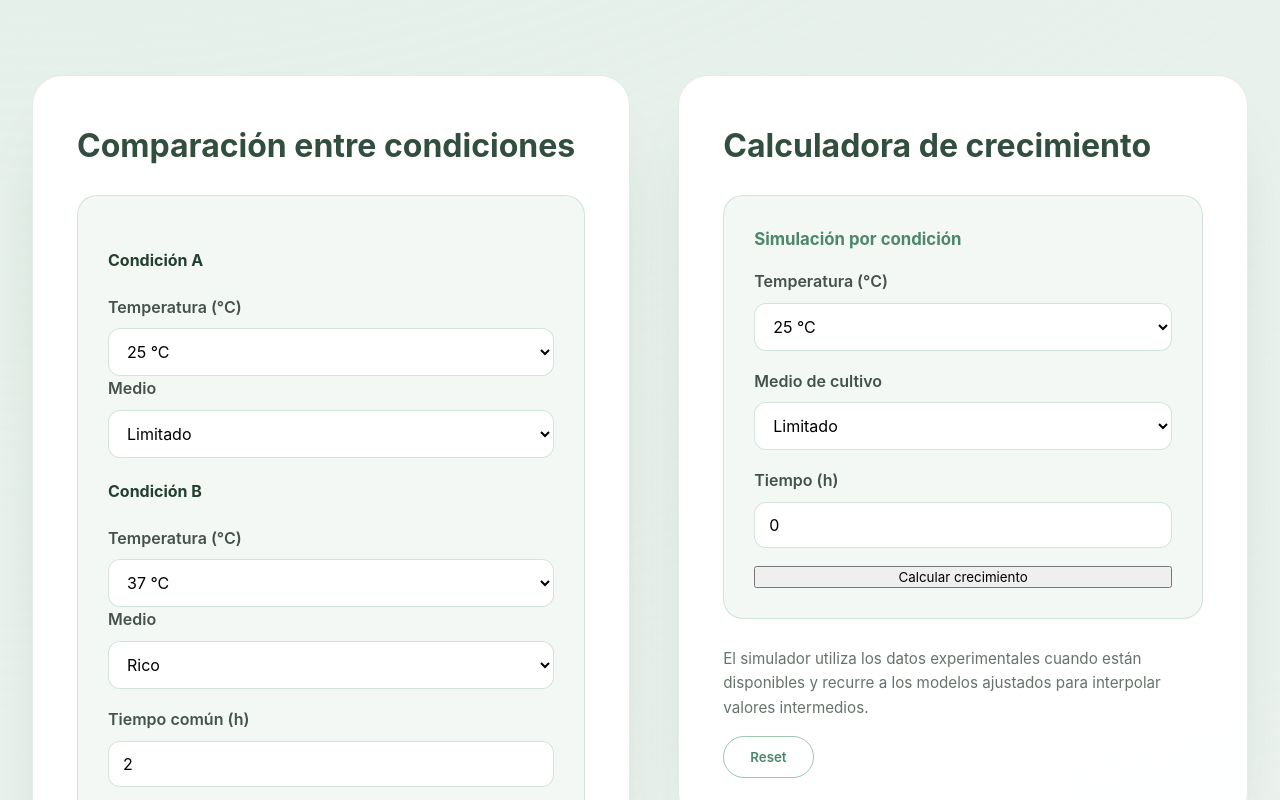
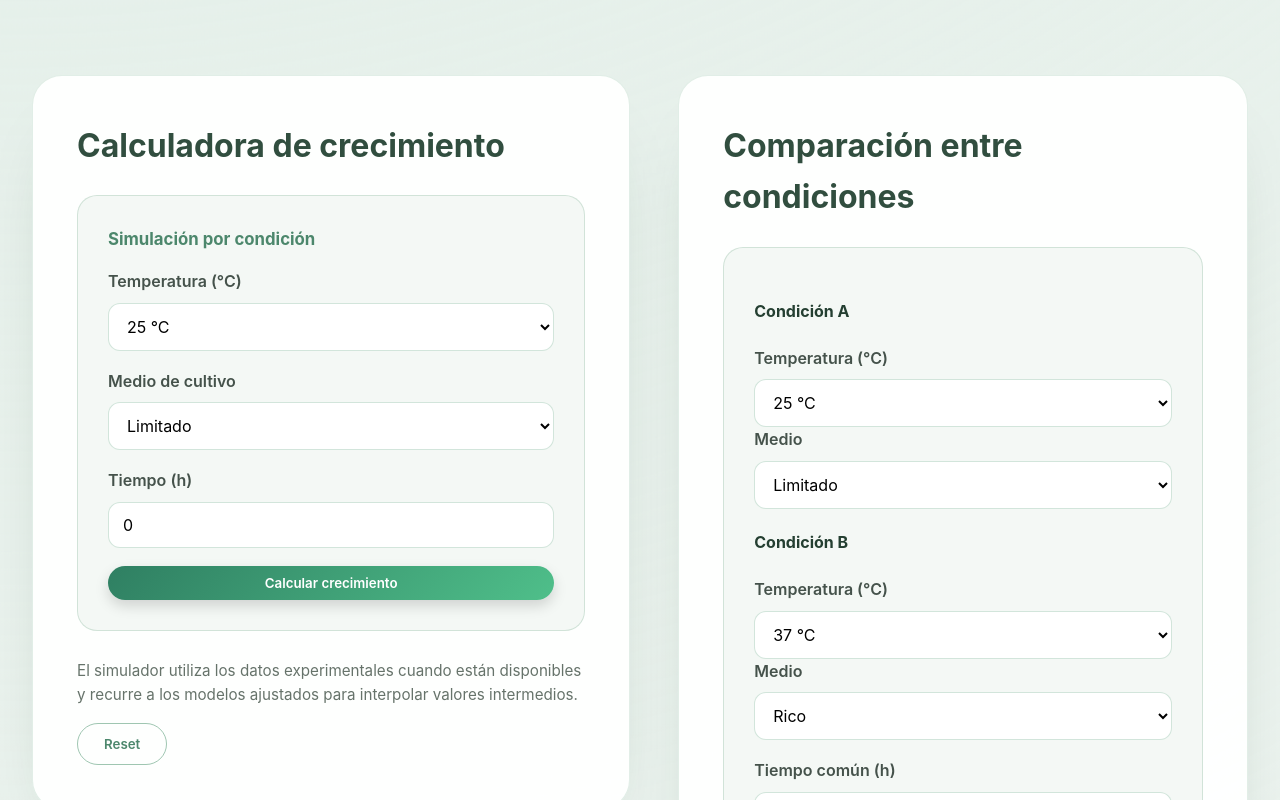
Before and after one commit to Ignacio-dev0/TPfinalAN, a React (Vite) app: page / in a window 1280 px wide. Shown: the part 1740-2540 px from the top of the page. Built offline with nearby package versions, Linux system fonts and the light colour scheme.

Commit message:
Arreglo simulador

```diff
--- a/src/components/SimulatorSection.jsx
+++ b/src/components/SimulatorSection.jsx
@@ -171,7 +171,99 @@ const SimulatorSection = () => {
       </div>
 
       <div className="simulator-content">
-        {/* IZQUIERDA: comparación entre condiciones */}
+        {/* IZQUIERDA: calculadora */}
+        <div className="simulator-panel simulator-panel--single">
+          <h2>Calculadora de crecimiento</h2>
+
+          <div className="panel-block">
+            <h3>Simulación por condición</h3>
+            <form
+              onSubmit={(e) => e.preventDefault()}
+              className="experiment-form"
+            >
+              <label>
+                Temperatura (°C)
+                <select
+                  name="temp"
+                  value={singleInput.temp}
+                  onChange={handleSingleChange}
+                >
+                  <option value={25}>25 °C</option>
+                  <option value={30}>30 °C</option>
+                  <option value={37}>37 °C</option>
+                </select>
+              </label>
+
+              <label>
+                Medio de cultivo
+                <select
+                  name="medium"
+                  value={singleInput.medium}
+                  onChange={handleSingleChange}
+                >
+                  <option value="limitado">Limitado</option>
+                  <option value="rico">Rico</option>
+                </select>
+              </label>
+
+              <label>
+                Tiempo (h)
+                <input
+                  type="number"
+                  name="time"
+                  min="0"
+                  step="0.1"
+                  value={singleInput.time}
+                  onChange={handleSingleChange}
+                />
+              </label>
+
+              <button
+                type="button"
+                className="solid primary-button"
+                onClick={handleSingleSimulate}
+              >
+                Calcular crecimiento
+              </button>
+            </form>
+
+            {singleResult && (
+              <div className="panel-results">
+                <div>
+                  <span>Crecimiento</span>
+                  <strong>{singleResult.value.toFixed(3)}</strong>
+                </div>
+
+                <div>
+                  <span>Fase</span>
+                  <strong>
+                    {singleResult.phase === 'crecimiento'
+                      ? 'Crecimiento'
+                      : 'Estancamiento'}
+                  </strong>
+                </div>
+              </div>
+            )}
+          </div>
+
+          <div className="panel-footer">
+            <p className="panel-caption">
+              El simulador utiliza los datos experimentales cuando están disponibles y recurre a los modelos ajustados
+              para interpolar valores intermedios.
+            </p>
+            <div className="panel-actions">
+              <button
+                type="button"
+                className="ghost secondary-button"
+                onClick={resetAll}
+              >
+                Reset
+              </button>
+            </div>
+          </div>
+        </div>
+
+        {/* DERECHA: comparación entre condiciones */}
         <div className="simulator-panel simulator-panel--compare">
           <h2>Comparación entre condiciones</h2>
 
@@ -258,133 +350,84 @@ const SimulatorSection = () => {
             </form>
 
             {compareResult && compareResult.r1 && compareResult.r2 && (
-              <div className="panel-results">
+              <div className="panel-results comparison-results">
                 <div>
-                  <span>Condición A</span>
+                  <span>Crecimiento condición A</span>
                   <strong>{compareResult.r1.value.toFixed(3)}</strong>
                 </div>
                 <div>
-                  <span>Condición B</span>
+                  <span>Crecimiento condición B</span>
                   <strong>{compareResult.r2.value.toFixed(3)}</strong>
                 </div>
-                <div>
+                <div className="comparison-summary">
                   <span>Comparación</span>
                   <strong>
                     {compareResult.r1.value > compareResult.r2.value
-                      ? 'A presenta mayor crecimiento en ese tiempo'
+                      ? 'La condición A presenta mayor crecimiento en ese tiempo.'
                       : compareResult.r1.value < compareResult.r2.value
-                      ? 'B presenta mayor crecimiento en ese tiempo'
-                      : 'Ambas condiciones presentan el mismo valor'}
+                      ? 'La condición B presenta mayor crecimiento en ese tiempo.'
+                      : 'Ambas condiciones presentan el mismo crecimiento en ese tiempo.'}
                   </strong>
                 </div>
               </div>
             )}
           </div>
         </div>
+      </div>
 
-        {/* DERECHA: simulación de una sola condición */}
-        <div className="simulator-panel simulator-panel--single">
-          <h2>Calculadora de crecimiento</h2>
+      {/* CSS específico para botones y comparación */}
+      <style>{`
+        .primary-button {
+          border-radius: 999px;
+          padding: 0.55rem 1.3rem;
+          font-weight: 600;
+          border: none;
+          background: linear-gradient(135deg, #2f7f62, #4fbf8a);
+          color: #fff;
+          cursor: pointer;
+          box-shadow: 0 6px 14px rgba(0,0,0,0.15);
+          transition: transform 0.15s ease, box-shadow 0.15s ease, filter 0.15s ease;
+        }
 
-          <div className="panel-block">
-            <h3>Simulación por condición</h3>
-            <form
-              onSubmit={(e) => e.preventDefault()}
-              className="experiment-form"
-            >
-              <label>
-                Temperatura (°C)
-                <select
-                  name="temp"
-                  value={singleInput.temp}
-                  onChange={handleSingleChange}
-                >
-                  <option value={25}>25 °C</option>
-                  <option value={30}>30 °C</option>
-                  <option value={37}>37 °C</option>
-                </select>
-              </label>
+        .primary-button:hover {
+          filter: brightness(1.06);
+          transform: translateY(-1px);
+          box-shadow: 0 8px 18px rgba(0,0,0,0.18);
+        }
 
-              <label>
-                Medio de cultivo
-                <select
-                  name="medium"
-                  value={singleInput.medium}
-                  onChange={handleSingleChange}
-                >
-                  <option value="limitado">Limitado</option>
-                  <option value="rico">Rico</option>
-                </select>
-              </label>
+        .primary-button:active {
+          transform: translateY(0);
+          box-shadow: 0 3px 8px rgba(0,0,0,0.18);
+          filter: brightness(0.98);
+        }
 
-              <label>
-                Tiempo (h)
-                <input
-                  type="number"
-                  name="time"
-                  min="0"
-                  step="0.1"
-                  value={singleInput.time}
-                  onChange={handleSingleChange}
-                />
-              </label>
+        .secondary-button {
+          border-radius: 999px;
+          padding: 0.45rem 1.1rem;
+          font-weight: 500;
+          border: 1px solid #2f7f62;
+          background: transparent;
+          color: #2f7f62;
+          cursor: pointer;
+          transition: background 0.15s ease, color 0.15s ease, transform 0.15s ease;
+        }
 
-              <button
-                type="button"
-                className="solid primary-button"
-                onClick={handleSingleSimulate}
-              >
-                Calcular crecimiento
-              </button>
-            </form>
+        .secondary-button:hover {
+          background: #e6f4ee;
+          transform: translateY(-1px);
+        }
 
-            {singleResult && (
-              <div className="panel-results">
-                <div>
-                  <span>Valor de crecimiento normalizado</span>
-                  <strong>{singleResult.value.toFixed(3)}</strong>
-                </div>
-                <div>
-                  <span>Fuente</span>
-                  <strong>
-                    {singleResult.source === 'experimental'
-                      ? 'Dato experimental'
-                      : 'Modelo ajustado'}
-                  </strong>
-                </div>
-                <div>
-                  <span>Fase</span>
-                  <strong>
-                    {singleResult.phase === 'crecimiento'
-                      ? 'Crecimiento (fase exponencial)'
-                      : 'Desaceleración (fase lineal)'}
-                  </strong>
-                </div>
-                <div>
-                  <span>Tiempo de corte de la condición</span>
-                  <strong>{singleResult.tCut} h</strong>
-                </div>
-              </div>
-            )}
-          </div>
+        .comparison-summary {
+          margin-top: 0.5rem;
+          width: 100%;
 
-          <div className="panel-footer">
-            <p className="panel-caption">
-              El simulador utiliza los datos experimentales cuando están disponibles y recurre a los modelos ajustados
-              para interpolar valores intermedios.
-            </p>
-            <div className="panel-actions">
-              <button
-                type="button"
-                className="ghost secondary-button"
-                onClick={resetAll}
-              >
-                Reset
-              </button>
-            </div>
-          </div>
-        </div>
-      </div>
+        }
+
+        .comparison-summary strong {
+          display: block;
+          margin-top: 0.2rem;
+        }
+      `}</style>
     </section>
   )
 }
```
